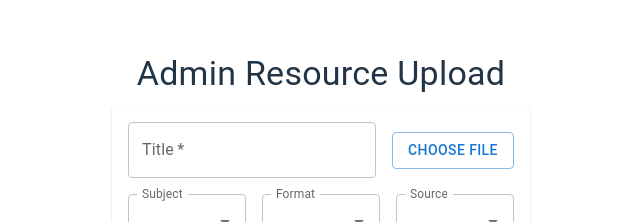
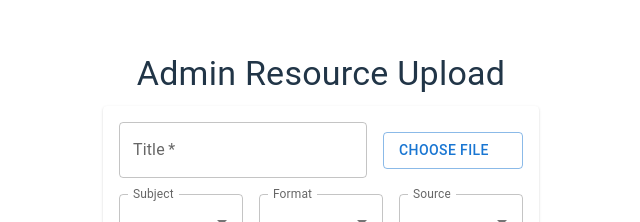
Before and after one commit to hicsail/career-resources-DB, a React (Vite) app in the folder packages/frontend/: page /admin in a window 1280 px wide. Shown: the part 150-372 px from the top of the page, without its empty margins (319-959 px from the left). Built offline with nearby package versions, Linux system fonts and the light colour scheme; no server answers.

Commit message:
fix: truncate long file names in upload field

```diff
--- a/packages/frontend/src/components/admin/upload-form.tsx
+++ b/packages/frontend/src/components/admin/upload-form.tsx
@@ -142,7 +142,14 @@ export const UploadForm: React.FC<UploadFormProps> = ({ addUpload }) => {
                 <Button
                   variant="outlined"
                   component="label"
-                  sx={{ whiteSpace: "nowrap", flexShrink: 0 }}
+                  sx={{
+                    whiteSpace: "nowrap",
+                    width: 140,
+                    flexShrink: 0,
+                    textOverflow: "ellipsis",
+                    overflow: "hidden",
+                    display: "block",
+                  }}
                   color={errors.file && touched.file ? "error" : "primary"}
                 >
                   {values.file ? values.file.name : "Choose File"}
@@ -151,10 +158,7 @@ export const UploadForm: React.FC<UploadFormProps> = ({ addUpload }) => {
                     hidden
                     accept="application/pdf"
                     onChange={(e) => {
-                      if (
-                        e.currentTarget.files &&
-                        e.currentTarget.files.length > 0
-                      ) {
+                      if (e.currentTarget.files && e.currentTarget.files.length > 0) {
                         setFieldValue("file", e.currentTarget.files[0]);
                       }
                     }}
```
